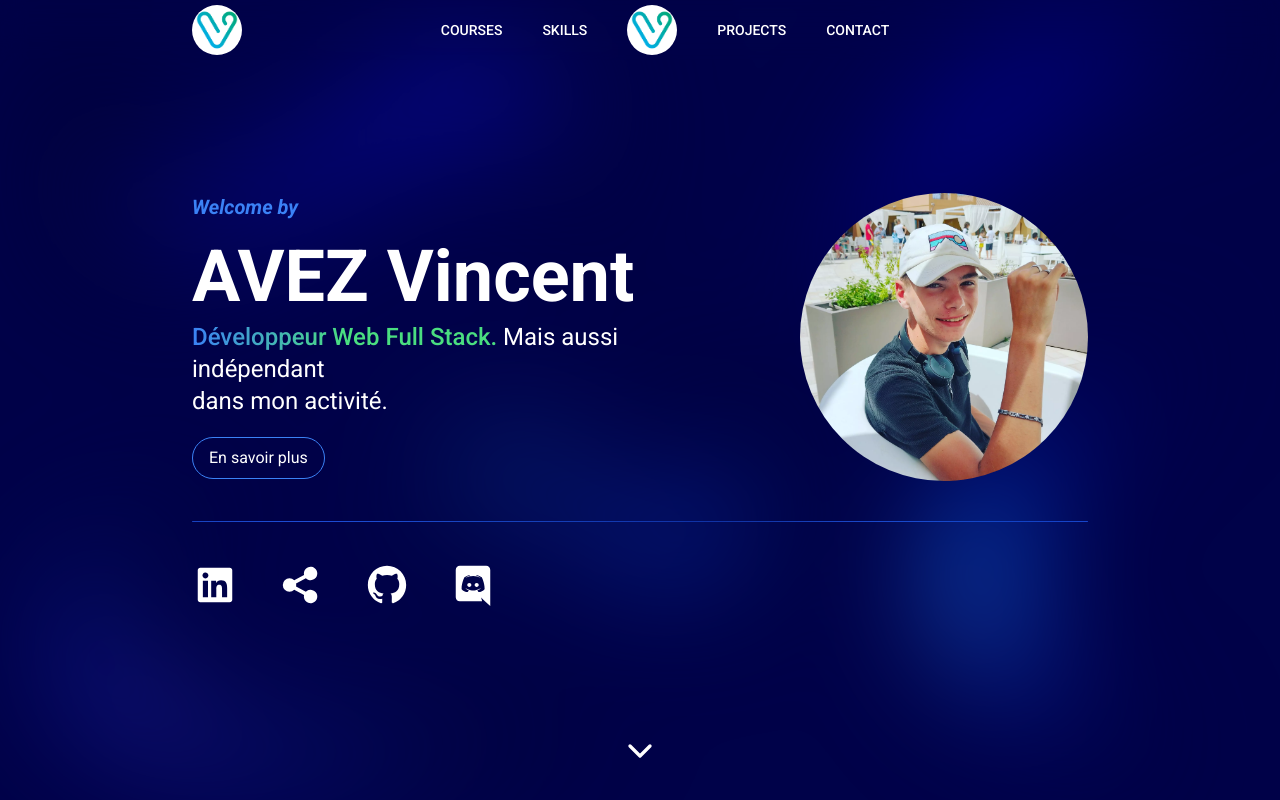
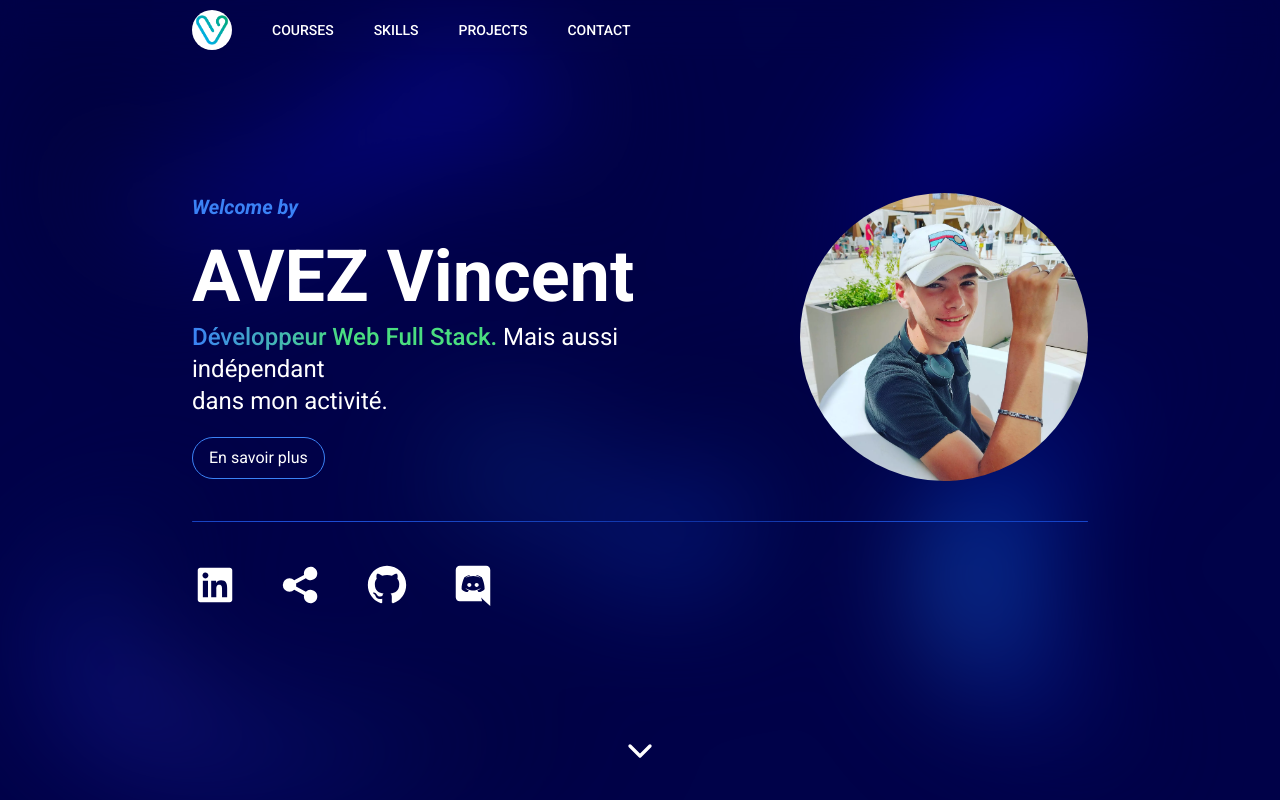
Before and after one commit to Azonesbz/vincentavez, a React (Vite) app in the folder client/: page / in a window 1280 px wide. Shown: the top 800 px of the page. Built offline with nearby package versions, Linux system fonts and the light colour scheme.

Commit message:
updated nav layout

```diff
--- a/client/src/components/header/nav/Nav.jsx
+++ b/client/src/components/header/nav/Nav.jsx
@@ -1,23 +1,23 @@
+import { Link } from "react-router-dom"
 import Menu from "../../menu/Menu"
 import BurgerMenu from "../BurgerMenu"
 
 const Nav = () => {
     return (
-        <nav
-            className={`absolute top-0 left-0 z-40 w-full flex items-center justify-between backdrop-blur-md h-[60px] px-5 lg:px-48 duration-200
-                `}>
-            <a className='flex items-center gap-5' href='#'><img className='rounded-full' src="/Vincent_2_.webp" alt="logo du site" width={50} /></a>
+        <nav className={`absolute top-0 left-0 z-40 w-full flex items-center justify-between sm:justify-normal sm:gap-10 backdrop-blur-md h-[60px] px-5 lg:px-48 duration-200`}>
 
-            <ul className='space-x-10 hidden sm:flex items-center h-full uppercase text-sm font-medium mx-auto'>
+            <Link className='flex items-center gap-5 h-10 w-10' to={'.'}><img className='rounded-full' src="/Vincent_2_.webp" alt="logo du site" width={50} /></Link>
+
+            <ul className='space-x-10 hidden sm:flex items-center h-full uppercase text-sm font-medium'>
                 <li><a href={"#courses"}>Courses</a></li>
                 <li><a href={"#skills"}>Skills</a></li>
-                <a href='#'><img className='rounded-full' src="/Vincent_2_.webp" alt="logo du site" width={50} /></a>
                 <li><a href={"#projects"}>Projects</a></li>
                 <li><a href={"#contact"}>Contact</a></li>
             </ul>
 
             <BurgerMenu />
             <Menu />
+
         </nav>
     )
 }
```
